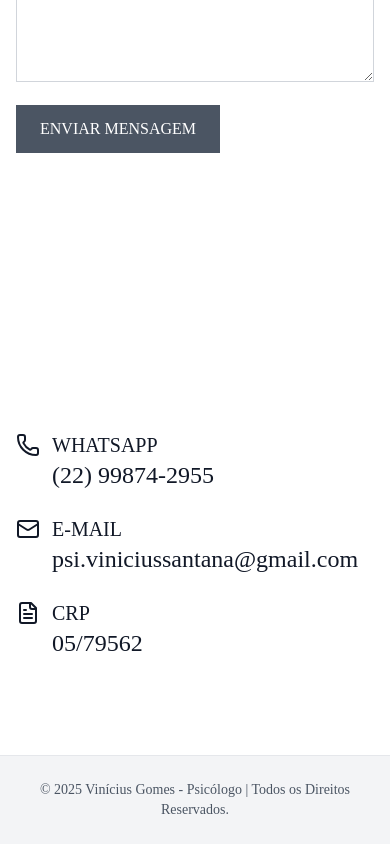
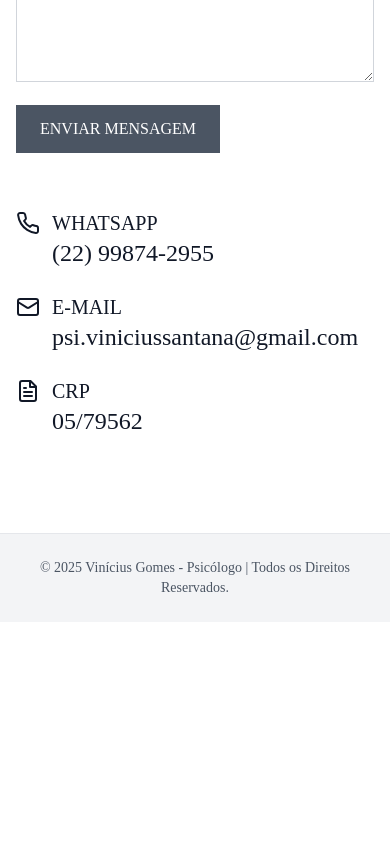
Before and after one commit to santesther/LandingPageTSXVini, a Next.js app: page / in a window 390 px wide. Shown: the part 9481-10325 px from the top of the page. After the commit the page ends 10103 px from the top, so only its background shows below. Built offline with nearby package versions, Linux system fonts and the light colour scheme; a web font is replaced by a local one.

Commit message:
less padding-top on mobile

```diff
--- a/app/page.tsx
+++ b/app/page.tsx
@@ -456,7 +456,7 @@ export default function Home() {
 
         <section id="contato" className="section min-h-[90vh] flex items-center bg-white">
           <div className="container mx-auto px-4 md:px-6 py-24">
-            <div className="flex flex-col md:flex-row gap-12 md:gap-16">
+            <div className="flex flex-col md:flex-row gap-8 md:gap-16">
               <div className="w-full md:w-3/5">
                 <h2 className="text-3xl md:text-5xl font-serif mb-6 text-gray-900">
                   Entre em contato e agende sua consulta
@@ -470,10 +470,23 @@ export default function Home() {
               </div>
 
               <div className="w-full md:w-2/5">
-              <div className="pt-[230px] space-y-6">
+                <div className="pt-6 md:pt-[230px] space-y-6">
                   <div className="flex flex-col">
                     <div className="flex items-center space-x-3">
-                    <Phone className="w-6 h-6 text-gray-900" />
+                      <svg
+                        xmlns="http://www.w3.org/2000/svg"
+                        className="w-6 h-6 text-gray-900"
+                        width="24"
+                        height="24"
+                        viewBox="0 0 24 24"
+                        fill="none"
+                        stroke="currentColor"
+                        strokeWidth="2"
+                        strokeLinecap="round"
+                        strokeLinejoin="round"
+                      >
+                        <path d="M22 16.92v3a2 2 0 0 1-2.18 2 19.79 19.79 0 0 1-8.63-3.07 19.5 19.5 0 0 1-6-6 19.79 19.79 0 0 1-3.07-8.67A2 2 0 0 1 4.11 2h3a2 2 0 0 1 2 1.72 12.84 12.84 0 0 0 .7 2.81 2 2 0 0 1-.45 2.11L8.09 9.91a16 16 0 0 0 6 6l1.27-1.27a2 2 0 0 1 2.11-.45 12.84 12.84 0 0 0 2.81.7A2 2 0 0 1 22 16.92z"></path>
+                      </svg>
                       <h3 className="text-xl font-serif text-gray-900 uppercase">WhatsApp</h3>
                     </div>
                     <p className="text-2xl font-medium text-gray-900 ml-9">(22) 99874-2955</p>
@@ -481,7 +494,21 @@ export default function Home() {
 
                   <div className="flex flex-col">
                     <div className="flex items-center space-x-3">
-                    <Mail className="w-6 h-6 text-gray-900" />
+                      <svg
+                        xmlns="http://www.w3.org/2000/svg"
+                        className="w-6 h-6 text-gray-900"
+                        width="24"
+                        height="24"
+                        viewBox="0 0 24 24"
+                        fill="none"
+                        stroke="currentColor"
+                        strokeWidth="2"
+                        strokeLinecap="round"
+                        strokeLinejoin="round"
+                      >
+                        <rect width="20" height="16" x="2" y="4" rx="2"></rect>
+                        <path d="m22 7-8.97 5.7a1.94 1.94 0 0 1-2.06 0L2 7"></path>
+                      </svg>
                       <h3 className="text-xl font-serif text-gray-900 uppercase">E-mail</h3>
                     </div>
                     <p className="text-2xl font-medium text-gray-900 ml-9">psi.viniciussantana@gmail.com</p>
@@ -489,7 +516,24 @@ export default function Home() {
 
                   <div className="flex flex-col">
                     <div className="flex items-center space-x-3">
-                    <FileText className="w-6 h-6 text-gray-900" />
+                      <svg
+                        xmlns="http://www.w3.org/2000/svg"
+                        className="w-6 h-6 text-gray-900"
+                        width="24"
+                        height="24"
+                        viewBox="0 0 24 24"
+                        fill="none"
+                        stroke="currentColor"
+                        strokeWidth="2"
+                        strokeLinecap="round"
+                        strokeLinejoin="round"
+                      >
+                        <path d="M14.5 2H6a2 2 0 0 0-2 2v16a2 2 0 0 0 2 2h12a2 2 0 0 0 2-2V7.5L14.5 2z"></path>
+                        <polyline points="14 2 14 8 20 8"></polyline>
+                        <line x1="16" x2="8" y1="13" y2="13"></line>
+                        <line x1="16" x2="8" y1="17" y2="17"></line>
+                        <line x1="10" x2="8" y1="9" y2="9"></line>
+                      </svg>
                       <h3 className="text-xl font-serif text-gray-900 uppercase">CRP</h3>
                     </div>
                     <p className="text-2xl font-medium text-gray-900 ml-9">05/79562</p>
```
Lines whose indentation alone changed are shown as unchanged.
